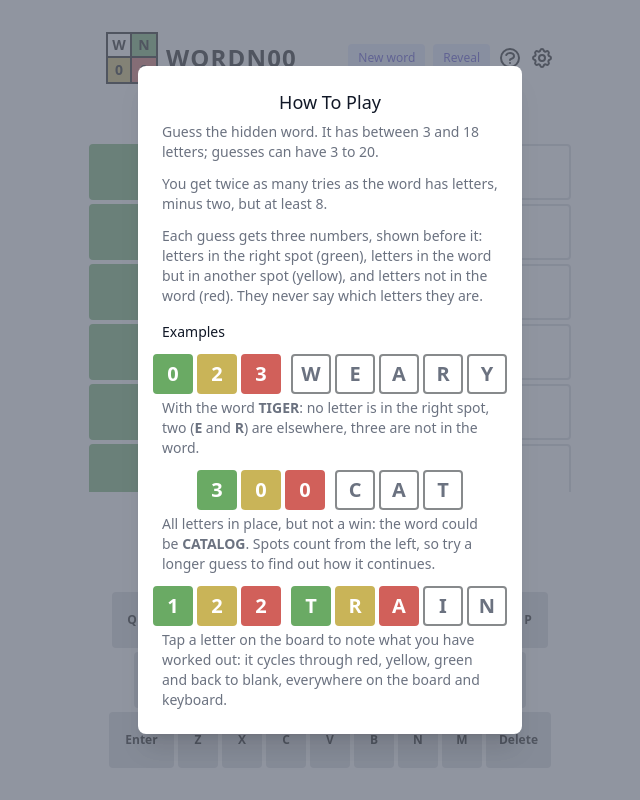
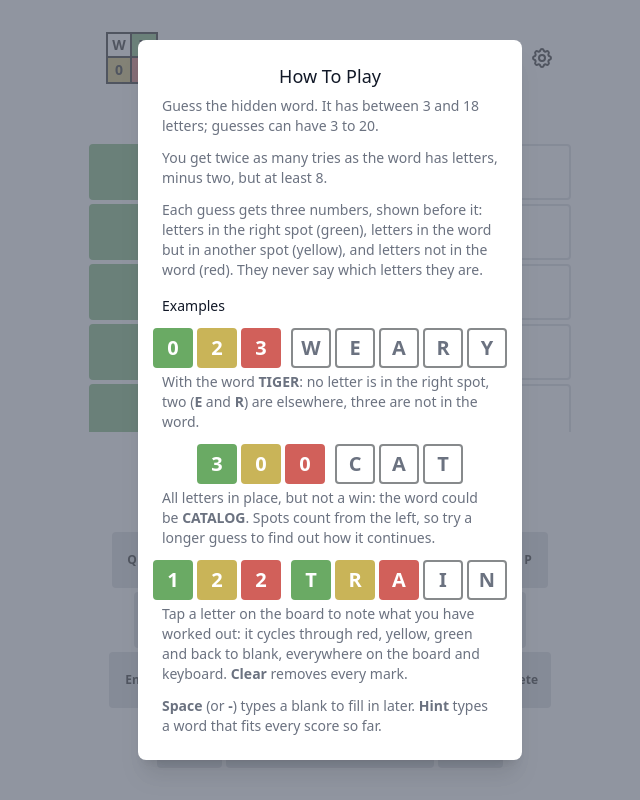
Before and after one commit to gnarrithas/wordn00, a React (Vite) app: page / in a window 1280 px wide. Both pictures are taken after a click on the button 820 px from the left and 58 px from the top of the page. Shown: the whole page, without its empty margins (310-950 px from the left). Built offline with nearby package versions, Linux system fonts and the light colour scheme.

Commit message:
add Word500 keyboard extras: space, hyphen, hint and clear

```diff
--- a/src/App.tsx
+++ b/src/App.tsx
@@ -18,6 +18,7 @@ import {
   getRandomWord,
   getMaxGuesses,
   isSolution,
+  getSolutions,
   areWordsLoaded,
   loadWords,
 } from "./lib/words";
@@ -55,6 +56,7 @@ import {
   prefersReducedMotion,
 } from "./lib/reveal";
 import { cycleMark, Marks } from "./lib/marks";
+import { findHint } from "./lib/hint";
 
 const ANSWER_TOAST_MS = 5000;
 const WIN_TOAST_MS = 2000;
@@ -379,6 +381,28 @@ function Game() {
     setMarks((prev) => cycleMark(prev, letter));
   };
 
+  const onHint = () => {
+    if (isGameOver) {
+      return;
+    }
+    if (guesses.length === 0) {
+      return showToast("Make a guess first", ERROR_TOAST_MS);
+    }
+    notePlayerAction();
+    const hint = findHint(guesses, solution, getSolutions());
+    if (hint) {
+      setCurrentGuess(hint);
+    }
+  };
+
+  const onClearMarks = () => {
+    if (isGameOver) {
+      return;
+    }
+    notePlayerAction();
+    setMarks({});
+  };
+
   const onSettingChange = (key: SettingKey, value: boolean) => {
     // As in Wordle, hard mode cannot be switched on partway through a round.
     if (key === "hardMode" && value && guesses.length > 0 && !isGameOver) {
@@ -517,6 +541,8 @@ function Game() {
           onChar={onChar}
           onDelete={onDelete}
           onEnter={onEnter}
+          onHint={onHint}
+          onClearMarks={onClearMarks}
           marks={marks}
           isPhysicalKeyboardIgnored={settings.onscreenKeyboardOnly}
           isInputDisabled={isInfoModalOpen || isSettingsModalOpen}
--- a/src/components/keyboard/Key.tsx
+++ b/src/components/keyboard/Key.tsx
@@ -2,12 +2,22 @@ import { ReactNode } from "react";
 import classnames from "classnames";
 import { KeyValue } from "../../lib/keyboard";
 import { CharStatus } from "../../lib/statuses";
+
+const KEY_LABELS: Partial<Record<KeyValue, string>> = {
+  ENTER: "Enter",
+  DELETE: "Delete",
+  SPACE: "Space (blank letter)",
+  HINT: "Hint",
+  CLEAR: "Clear marks",
+};
 
 type Props = {
   children?: ReactNode;
   value: KeyValue;
   // Enter and Delete take one and a half letter widths.
   isWide?: boolean;
+  // The space bar spans the width of five letters.
+  isSpace?: boolean;
   status?: CharStatus;
   onClick: (value: KeyValue) => void;
 };
@@ -16,13 +26,15 @@ export const Key = ({
   children,
   status,
   isWide = false,
+  isSpace = false,
   value,
   onClick,
 }: Props) => {
   const classes = classnames(
     "flex items-center justify-center h-14 rounded mx-0.5 text-xs font-bold cursor-pointer select-none touch-manipulation hover:brightness-95 active:brightness-90",
     {
-      "flex-1 max-w-[40px]": !isWide,
+      "flex-1 max-w-[40px]": !isWide && !isSpace,
+      "flex-[5] max-w-[208px]": isSpace,
       "flex-[1.5] max-w-[65px]": isWide,
       "bg-wordle-empty dark:bg-wordle-night-key dark:text-white": !status,
       "bg-wordle-absent dark:bg-wordle-night-absent text-white":
@@ -35,14 +47,7 @@ export const Key = ({
   );
 
   // Screen readers hear the letter's mark too, e.g. "A, correct".
-  const label =
-    value === "ENTER"
-      ? "Enter"
-      : value === "DELETE"
-        ? "Delete"
-        : status
-          ? `${value}, ${status}`
-          : value;
+  const label = KEY_LABELS[value] ?? (status ? `${value}, ${status}` : value);
 
   return (
     <button
--- a/src/components/keyboard/Keyboard.tsx
+++ b/src/components/keyboard/Keyboard.tsx
@@ -8,6 +8,10 @@ type Props = {
   onChar: (value: string) => void;
   onDelete: () => void;
   onEnter: () => void;
+  // Types a word that fits every score so far.
+  onHint: () => void;
+  // Removes every letter mark.
+  onClearMarks: () => void;
   // The player's letter marks colour the keys.
   marks: Marks;
   // While a modal is open, physical keys must not reach the game.
@@ -39,6 +43,8 @@ export const Keyboard = ({
   onChar,
   onDelete,
   onEnter,
+  onHint,
+  onClearMarks,
   marks: charStatuses,
   isInputDisabled = false,
   isPhysicalKeyboardIgnored = false,
@@ -49,6 +55,15 @@ export const Keyboard = ({
     }
     if (value === "DELETE") {
       return onDelete();
+    }
+    if (value === "SPACE") {
+      return onChar(PLACEHOLDER);
+    }
+    if (value === "HINT") {
+      return onHint();
+    }
+    if (value === "CLEAR") {
+      return onClearMarks();
     }
     return onChar(value);
   };
@@ -156,6 +171,9 @@ export const Keyboard = ({
         // Keep a mouse-focused button from also activating.
         e.preventDefault();
         latest.onEnter();
+      } else if (e.key === "-") {
+        // Hyphen is the other placeholder key, as in Word500.
+        latest.onChar(PLACEHOLDER);
       } else if (e.code === "Space" || e.key === " ") {
         // A control reached by keyboard keeps Space for its own activation.
         if (isControl(active) && focusedByKeyboardRef.current()) {
@@ -220,6 +238,17 @@ export const Keyboard = ({
           Delete
         </Key>
       </div>
+      <div className="flex justify-center mt-1 px-1">
+        <Key isWide value="HINT" onClick={onClick}>
+          Hint
+        </Key>
+        <Key isSpace value="SPACE" onClick={onClick}>
+          Space
+        </Key>
+        <Key isWide value="CLEAR" onClick={onClick}>
+          Clear
+        </Key>
+      </div>
     </div>
   );
 };
--- a/src/components/modals/InfoModal.tsx
+++ b/src/components/modals/InfoModal.tsx
@@ -126,8 +126,15 @@ export const InfoModal = ({ isOpen, handleClose }: Props) => {
                     >
                       Tap a letter on the board to note what you have worked
                       out: it cycles through red, yellow, green and back to
-                      blank, everywhere on the board and keyboard.
+                      blank, everywhere on the board and keyboard.{" "}
+                      <strong>Clear</strong> removes every mark.
                     </Example>
+
+                    <p>
+                      <strong>Space</strong> (or <strong>-</strong>) types a
+                      blank to fill in later. <strong>Hint</strong> types a word
+                      that fits every score so far.
+                    </p>
                   </div>
                 </div>
               </div>
--- /dev/null
+++ b/src/lib/hint.ts
@@ -0,0 +1,23 @@
+import { findHardModeViolation } from "./hardMode";
+
+// A word, picked at random from `candidates`, that would have given every
+// earlier guess the score it got and has not been guessed yet. Null when
+// nothing fits.
+export const findHint = (
+  guesses: string[],
+  solution: string,
+  candidates: readonly string[],
+  random = Math.random,
+): string | null => {
+  const guessed = new Set(guesses);
+  const fitting = candidates
+    .map((word) => word.toUpperCase())
+    .filter(
+      (word) =>
+        !guessed.has(word) &&
+        findHardModeViolation(word, guesses, solution) === null,
+    );
+  return fitting.length === 0
+    ? null
+    : fitting[Math.floor(random() * fitting.length)];
+};
--- a/src/lib/keyboard.ts
+++ b/src/lib/keyboard.ts
@@ -1,3 +1,4 @@
 import { CharValue } from "./statuses";
 
-export type KeyValue = CharValue | "ENTER" | "DELETE";
+export type KeyValue =
+  CharValue | "ENTER" | "DELETE" | "SPACE" | "HINT" | "CLEAR";
--- a/src/lib/words.ts
+++ b/src/lib/words.ts
@@ -115,6 +115,9 @@ export const isWordInWordList = (word: string) => {
   return solutionSet.has(lower) || guessSet.has(lower);
 };
 
+// Every possible answer, lower case.
+export const getSolutions = (): readonly string[] => getLists().solutions;
+
 export const isSolution = (word: string) =>
   getLists().solutionSet.has(word.toLowerCase());
 
```
Also changed, not shown: 2 other files (tests, documents, lock files or other folders).
